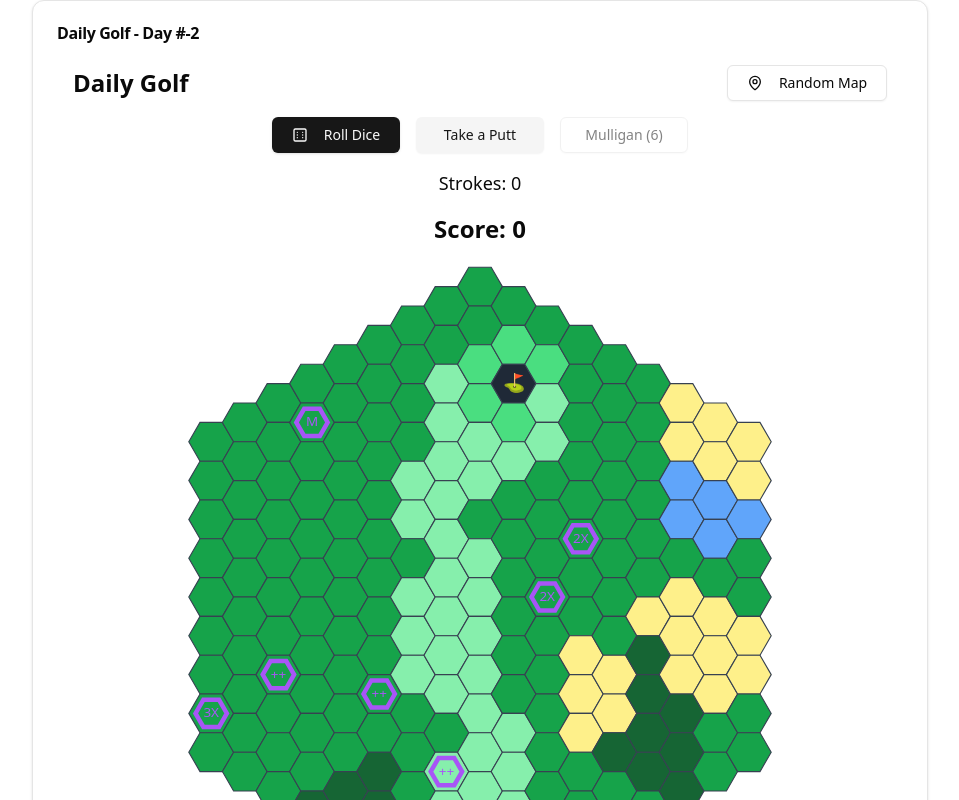
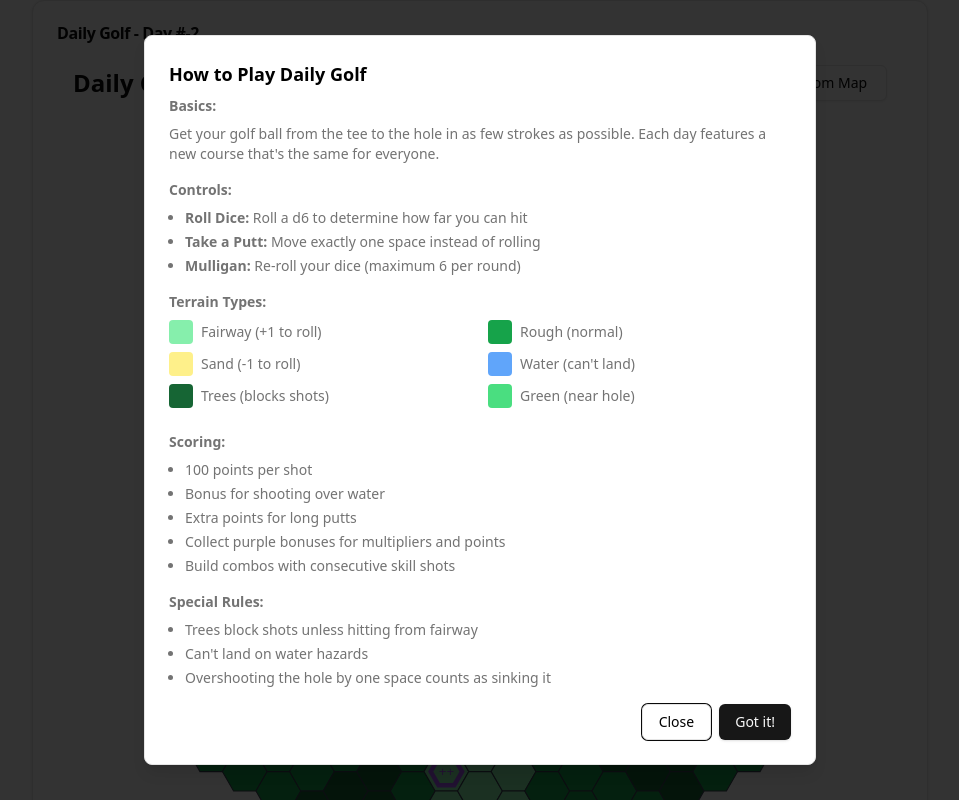
Before and after one commit to jbatch/daily-golf, a React (Vite) app: page / in a window 1280 px wide. Shown: the top 800 px of the page, without its empty margins (160-1119 px from the left). Built offline with nearby package versions, Linux system fonts and the light colour scheme.

Commit message:
UX improvements from the boys

```diff
--- a/src/DiceGolfGame.tsx
+++ b/src/DiceGolfGame.tsx
@@ -1,7 +1,12 @@
 import { useState, useCallback, useEffect, useMemo } from "react";
 import { Card, CardHeader, CardTitle, CardContent } from "@/components/ui/card";
 import { CubeCoord } from "./types";
-import { checkGameOver, isValidMove, useDiceGolf } from "./useDiceGolfHook";
+import {
+  checkGameOver,
+  getHexDistance,
+  isValidMove,
+  useDiceGolf,
+} from "./useDiceGolfHook";
 import { generateCourse } from "./courseGeneration";
 import GameControls from "./GameControls";
 import CourseRenderer from "./CourseRenderer";
@@ -29,7 +34,7 @@ const DiceGolfGame = () => {
 
   const initialCourse = useMemo(() => generateCourse(getDateSeed()), []);
   const {
-    actions: { rollDice, moveToHex, useMulligan, takePutt },
+    actions: { rollDice, moveToHex, useMulligan, takePutt, cancelPutt },
     course,
     gameState,
     rolling,
@@ -110,6 +115,7 @@ const DiceGolfGame = () => {
             <GameControls
               onRoll={rollDice}
               onPutt={takePutt}
+              onCancelPutt={cancelPutt}
               onMulligan={useMulligan}
               onNewMap={handleNewMap}
               gameOver={gameState.gameOver}
@@ -118,6 +124,10 @@ const DiceGolfGame = () => {
               mulligansLeft={gameState.mulligansLeft}
               strokes={gameState.strokes}
               lastRoll={gameState.lastRoll}
+              isNearHole={
+                getHexDistance(gameState.playerPosition, course.end) === 1
+              }
+              isPutting={gameState.isPutting}
             />
 
             <ScoreDisplay scoreState={scoreState} lastShot={lastShot} />
--- a/src/GameControls.tsx
+++ b/src/GameControls.tsx
@@ -1,10 +1,12 @@
 import React from "react";
 import { Button } from "@/components/ui/button";
 import { Dice6, MapPin } from "lucide-react";
+import HowToPlayDialog from "./HowToPlayDialog";
 
 interface GameControlsProps {
   onRoll: () => void;
   onPutt: () => void;
+  onCancelPutt: () => void;
   onMulligan: () => void;
   onNewMap: () => void;
   gameOver: boolean;
@@ -13,11 +15,14 @@ interface GameControlsProps {
   mulligansLeft: number;
   strokes: number;
   lastRoll: number | null;
+  isNearHole: boolean;
+  isPutting: boolean;
 }
 
 const GameControls: React.FC<GameControlsProps> = ({
   onRoll,
   onPutt,
+  onCancelPutt,
   onMulligan,
   onNewMap,
   gameOver,
@@ -26,15 +31,20 @@ const GameControls: React.FC<GameControlsProps> = ({
   mulligansLeft,
   strokes,
   lastRoll,
+  isNearHole,
+  isPutting,
 }) => {
   return (
     <div className="flex flex-col items-center gap-4 w-full">
       <div className="flex justify-between items-center w-full px-4">
         <h1 className="text-2xl font-bold">Daily Golf</h1>
-        <Button onClick={onNewMap} className="w-40" variant="outline">
-          <MapPin className="mr-2 h-4 w-4" />
-          Random Map
-        </Button>
+        <div className="flex gap-2">
+          <HowToPlayDialog />
+          <Button onClick={onNewMap} className="w-40" variant="outline">
+            <MapPin className="mr-2 h-4 w-4" />
+            Random Map
+          </Button>
+        </div>
       </div>
 
       <div className="flex gap-4 items-center">
@@ -47,12 +57,17 @@ const GameControls: React.FC<GameControlsProps> = ({
           Roll Dice
         </Button>
         <Button
-          onClick={onPutt}
-          disabled={gameOver || hasValidMoves}
+          onClick={isPutting ? onCancelPutt : onPutt}
+          disabled={gameOver || (hasValidMoves && !isPutting)}
           variant="secondary"
-          className="w-32"
+          className={`w-32 transition-all duration-300 relative ${
+            isNearHole ? "ring-highlight" : ""
+          }`}
         >
-          Take a Putt
+          {isNearHole && !isPutting && (
+            <div className="absolute inset-0 ring-2 ring-blue-400 dark:ring-blue-500 rounded-md animate-[ring-pulse_2s_ease-in-out_infinite]" />
+          )}
+          {isPutting ? "Cancel" : "Take a Putt"}
         </Button>
         <Button
           onClick={onMulligan}
--- /dev/null
+++ b/src/HowToPlayDialog.tsx
@@ -0,0 +1,139 @@
+import React, { useEffect, useState } from "react";
+import {
+  AlertDialog,
+  AlertDialogAction,
+  AlertDialogCancel,
+  AlertDialogContent,
+  AlertDialogDescription,
+  AlertDialogFooter,
+  AlertDialogHeader,
+  AlertDialogTitle,
+  AlertDialogTrigger,
+} from "@/components/ui/alert-dialog";
+import { Button } from "@/components/ui/button";
+import { CircleHelp } from "lucide-react";
+
+const TerrainExample = ({
+  color,
+  children,
+}: {
+  color: string;
+  children: React.ReactNode;
+}) => (
+  <div className="flex items-center gap-2 mb-2">
+    <div className="w-6 h-6 rounded" style={{ backgroundColor: color }} />
+    <span>{children}</span>
+  </div>
+);
+
+const HowToPlayDialog = () => {
+  const [isOpen, setIsOpen] = useState(false);
+
+  // Check if this is the first visit
+  useEffect(() => {
+    const hasSeenTutorial = localStorage.getItem("hasSeenGolfTutorial");
+    if (!hasSeenTutorial) {
+      setIsOpen(true);
+      localStorage.setItem("hasSeenGolfTutorial", "true");
+    }
+  }, []);
+
+  return (
+    <AlertDialog open={isOpen} onOpenChange={setIsOpen}>
+      <AlertDialogTrigger asChild>
+        <Button variant="outline" size="icon">
+          <CircleHelp className="h-4 w-4" />
+        </Button>
+      </AlertDialogTrigger>
+      <AlertDialogContent className="max-w-2xl">
+        <AlertDialogHeader>
+          <AlertDialogTitle>How to Play Daily Golf</AlertDialogTitle>
+          <AlertDialogDescription>
+            <div className="space-y-4">
+              <div>
+                <h3 className="font-bold mb-2">Basics:</h3>
+                <p>
+                  Get your golf ball from the tee to the hole in as few strokes
+                  as possible. Each day features a new course that's the same
+                  for everyone.
+                </p>
+              </div>
+
+              <div>
+                <h3 className="font-bold mb-2">Controls:</h3>
+                <ul className="list-disc pl-4 space-y-1">
+                  <li>
+                    <strong>Roll Dice:</strong> Roll a d6 to determine how far
+                    you can hit
+                  </li>
+                  <li>
+                    <strong>Take a Putt:</strong> Move exactly one space instead
+                    of rolling
+                  </li>
+                  <li>
+                    <strong>Mulligan:</strong> Re-roll your dice (maximum 6 per
+                    round)
+                  </li>
+                </ul>
+              </div>
+
+              <div>
+                <h3 className="font-bold mb-2">Terrain Types:</h3>
+                <div className="grid grid-cols-2 gap-x-4">
+                  <TerrainExample color="#86efac">
+                    Fairway (+1 to roll)
+                  </TerrainExample>
+                  <TerrainExample color="#16a34a">
+                    Rough (normal)
+                  </TerrainExample>
+                  <TerrainExample color="#fef08a">
+                    Sand (-1 to roll)
+                  </TerrainExample>
+                  <TerrainExample color="#60a5fa">
+                    Water (can't land)
+                  </TerrainExample>
+                  <TerrainExample color="#166534">
+                    Trees (blocks shots)
+                  </TerrainExample>
+                  <TerrainExample color="#4ade80">
+                    Green (near hole)
+                  </TerrainExample>
+                </div>
+              </div>
+
+              <div>
+                <h3 className="font-bold mb-2">Scoring:</h3>
+                <ul className="list-disc pl-4 space-y-1">
+                  <li>100 points per shot</li>
+                  <li>Bonus for shooting over water</li>
+                  <li>Extra points for long putts</li>
+                  <li>Collect purple bonuses for multipliers and points</li>
+                  <li>Build combos with consecutive skill shots</li>
+                </ul>
+              </div>
+
+              <div>
+                <h3 className="font-bold mb-2">Special Rules:</h3>
+                <ul className="list-disc pl-4 space-y-1">
+                  <li>Trees block shots unless hitting from fairway</li>
+                  <li>Can't land on water hazards</li>
+                  <li>
+                    Overshooting the hole by one space counts as sinking it
+                  </li>
+                </ul>
+              </div>
+            </div>
+          </AlertDialogDescription>
+        </AlertDialogHeader>
+        <AlertDialogFooter>
+          <AlertDialogCancel>Close</AlertDialogCancel>
+          <AlertDialogAction onClick={() => setIsOpen(false)}>
+            Got it!
+          </AlertDialogAction>
+        </AlertDialogFooter>
+      </AlertDialogContent>
+    </AlertDialog>
+  );
+};
+
+export default HowToPlayDialog;
--- a/src/useDiceGolfHook.ts
+++ b/src/useDiceGolfHook.ts
@@ -9,6 +9,7 @@ export interface GameState {
   blockedRolls: number[];
   validMoves: CubeCoord[];
   gameOver: boolean;
+  isPutting: boolean;
 }
 
 // Pure functions for game logic
@@ -149,6 +150,7 @@ export const useDiceGolf = (initialCourse: CourseState) => {
     blockedRolls: [],
     validMoves: [],
     gameOver: false,
+    isPutting: false,
   }));
   const [rolling, setRolling] = useState(false);
 
@@ -235,7 +237,7 @@ export const useDiceGolf = (initialCourse: CourseState) => {
 
     setGameState((prev) => ({
       ...prev,
-      lastRoll: 1,
+      isPutting: true,
       validMoves,
     }));
   }, [
@@ -244,6 +246,18 @@ export const useDiceGolf = (initialCourse: CourseState) => {
     gameState.validMoves.length,
     gameState.playerPosition,
   ]);
+
+  const cancelPutt = useCallback(() => {
+    if (gameState.gameOver) return;
+
+    const validMoves: CubeCoord[] = [];
+
+    setGameState((prev) => ({
+      ...prev,
+      isPutting: false,
+      validMoves,
+    }));
+  }, [gameState.gameOver]);
 
   const moveToHex = useCallback(
     (coord: CubeCoord) => {
@@ -301,6 +315,7 @@ export const useDiceGolf = (initialCourse: CourseState) => {
       blockedRolls: [],
       validMoves: [],
       gameOver: false,
+      isPutting: false,
     });
     setCourse(newCourse);
   }, []);
@@ -315,6 +330,7 @@ export const useDiceGolf = (initialCourse: CourseState) => {
       moveToHex,
       useMulligan,
       takePutt,
+      cancelPutt,
     },
   };
 };
--- a/tailwind.config.js
+++ b/tailwind.config.js
@@ -1,16 +1,26 @@
 /** @type {import('tailwindcss').Config} */
 export default {
-    darkMode: ["class"],
-    content: ["./index.html", "./src/**/*.{ts,tsx,js,jsx}"],
+  darkMode: ["class"],
+  content: ["./index.html", "./src/**/*.{ts,tsx,js,jsx}"],
   theme: {
-  	extend: {
-  		borderRadius: {
-  			lg: 'var(--radius)',
-  			md: 'calc(var(--radius) - 2px)',
-  			sm: 'calc(var(--radius) - 4px)'
-  		},
-  		colors: {}
-  	}
+    extend: {
+      borderRadius: {
+        lg: "var(--radius)",
+        md: "calc(var(--radius) - 2px)",
+        sm: "calc(var(--radius) - 4px)",
+      },
+      colors: {},
+      keyframes: {
+        "ring-pulse": {
+          "0%, 100%": {
+            opacity: "0.2",
+          },
+          "50%": {
+            opacity: "1",
+          },
+        },
+      },
+    },
   },
   plugins: [require("tailwindcss-animate")],
 };
```
Also changed, not shown: 1 other file (tests, documents, lock files or other folders).
